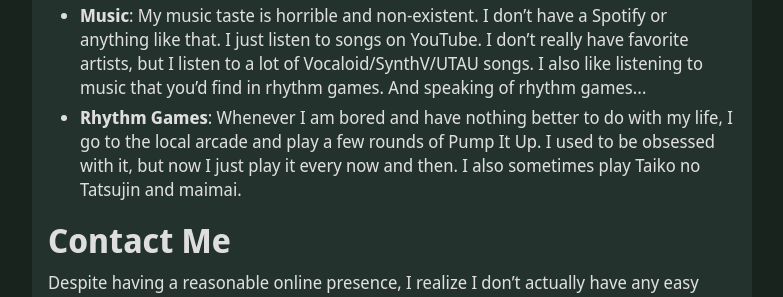
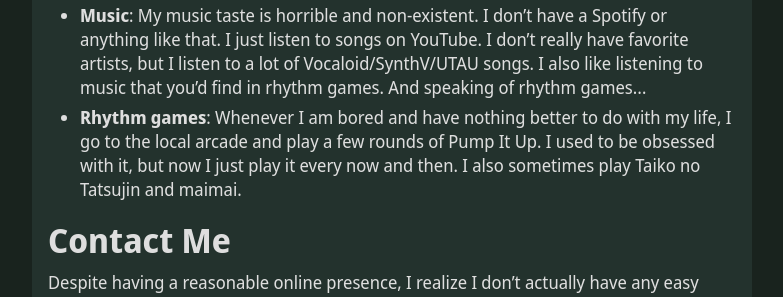
Before and after one commit to SanguineChameleon/sanguinechameleon.github.io, a Jekyll site: the page built from _posts/2025-06-02-leon.md, in a window 1280 px wide. Shown: the part 1770-2067 px from the top of the page, without its empty margins (248-1031 px from the left). Built offline with Jekyll 4.4.1, drawn with Linux system fonts in a browser that asks for light colours.

```diff
--- a/_posts/2025-06-02-leon.md
+++ b/_posts/2025-06-02-leon.md
@@ -65,7 +65,7 @@ Lastly, some things that don't warrant an entire section:
 
 - **Music**: My music taste is horrible and non-existent. I don't have a Spotify or anything like that. I just listen to songs on YouTube. I don't really have favorite artists, but I listen to a lot of Vocaloid/SynthV/UTAU songs. I also like listening to music that you'd find in rhythm games. And speaking of rhythm games...
 
-- **Rhythm Games**: Whenever I am bored and have nothing better to do with my life, I go to the local arcade and play a few rounds of Pump It Up. I used to be obsessed with it, but now I just play it every now and then. I also sometimes play Taiko no Tatsujin and maimai.
+- **Rhythm games**: Whenever I am bored and have nothing better to do with my life, I go to the local arcade and play a few rounds of Pump It Up. I used to be obsessed with it, but now I just play it every now and then. I also sometimes play Taiko no Tatsujin and maimai.
 
 ## Contact Me
 
```
